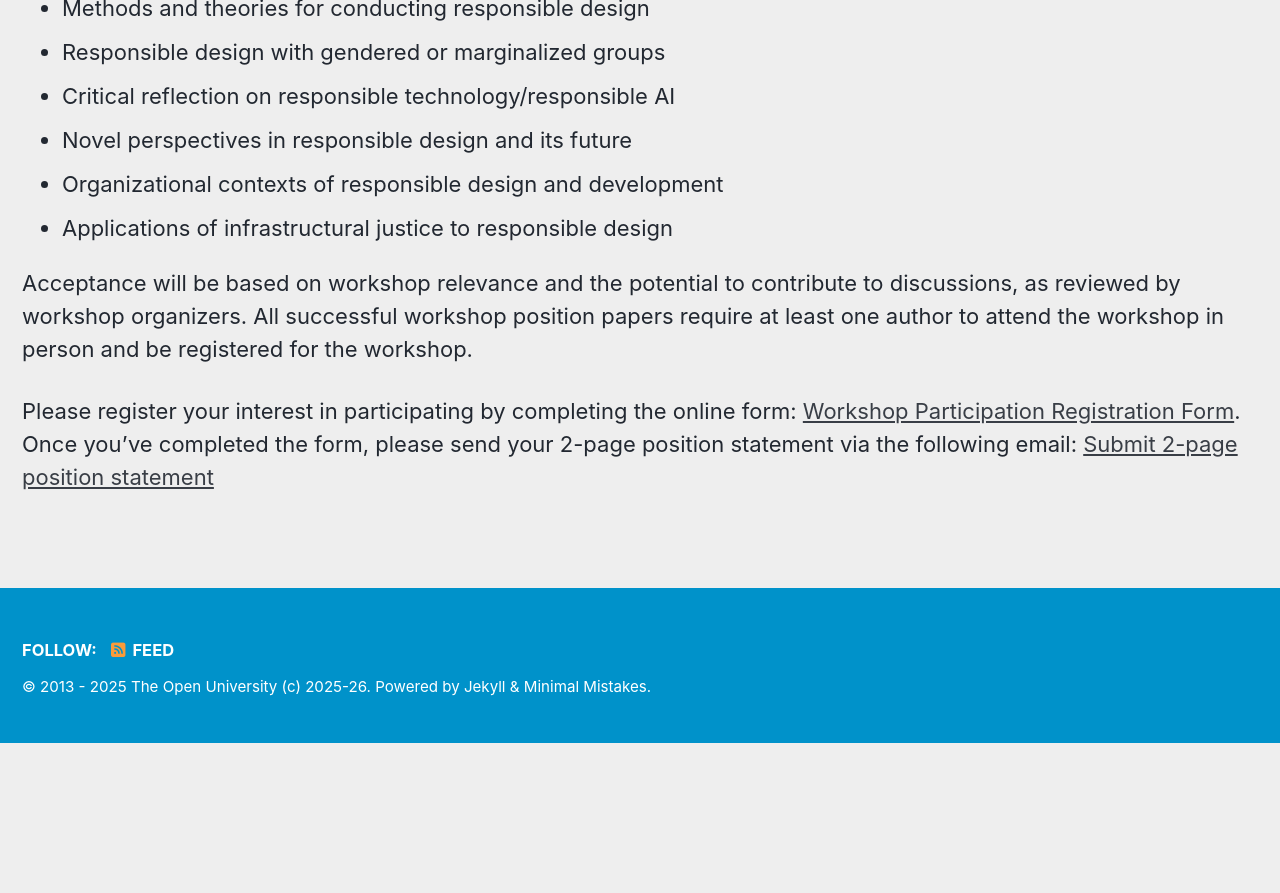
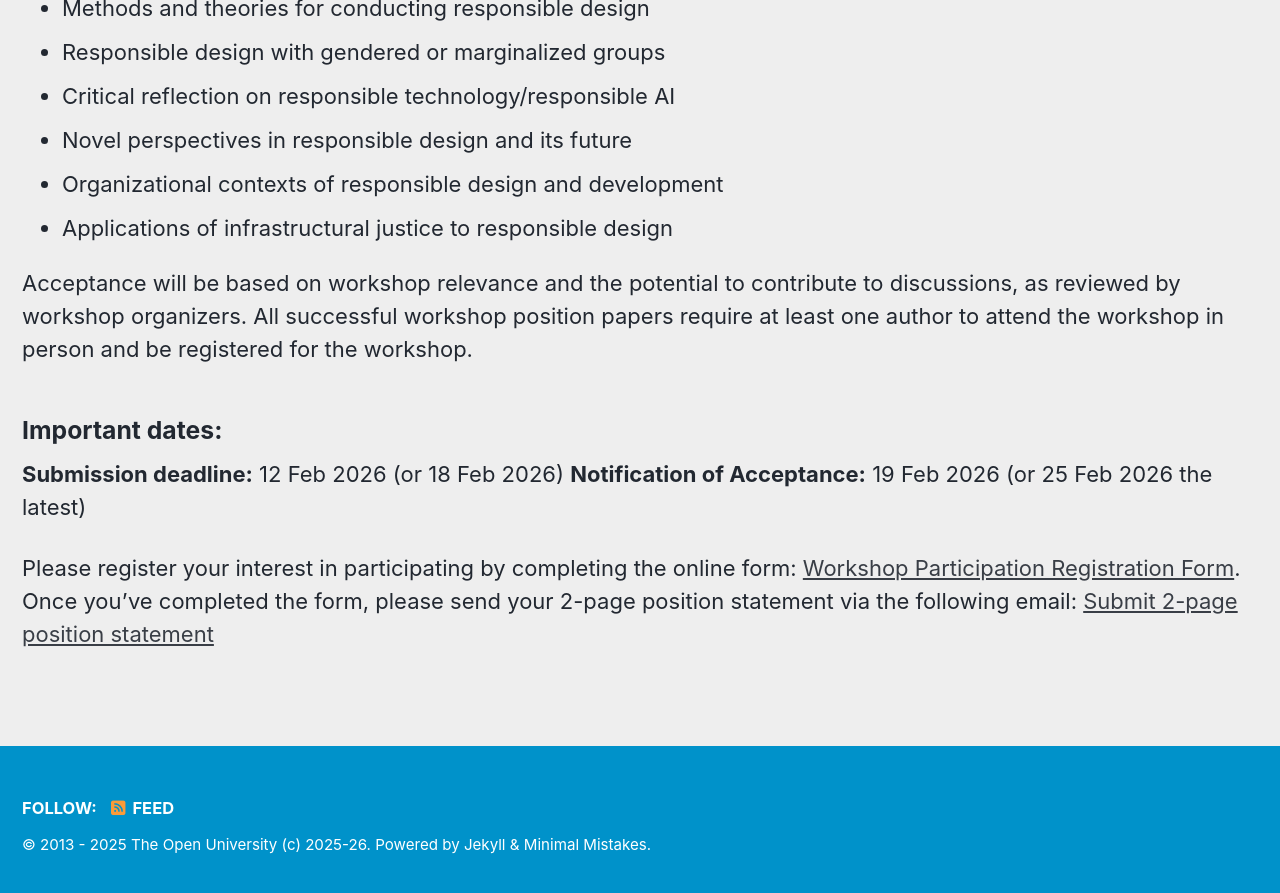
Before and after one commit to ou-cpwo/chi-sird-2026, a Jekyll site: the page built from _pages/cfp.md, in a window 1280 px wide and 900 px high, scrolled down 815 px. Shown: the top 893 px of the window. Built offline with Jekyll 4.4.1, drawn with Linux system fonts in a browser that asks for light colours; cached includes are drawn as plain includes; before the commit the page ends 1558 px from its top, so only the background shows below that.

Commit message:
Fix content in CfP and homepage

```diff
--- a/_pages/cfp.md
+++ b/_pages/cfp.md
@@ -36,4 +36,8 @@ Relevant topics include, but are not limited to:
 
 Acceptance will be based on workshop relevance and the potential to contribute to discussions, as reviewed by workshop organizers. All successful workshop position papers require at least one author to attend the workshop in person and be registered for the workshop.
 
+### Important dates:
+ **Submission deadline:** 12 Feb 2026 (or 18 Feb 2026)
+ **Notification of Acceptance:** 19 Feb 2026 (or 25 Feb 2026 the latest)
+
 Please register your interest in participating by completing the online form: [Workshop Participation Registration Form](https://forms.office.com/e/negYukPLvZ). Once you've completed the form, please send your 2-page position statement via the following email: [Submit 2-page position statement](mailto:min.zhang@open.ac.uk?subject=CHI%20SIRD%20Workshop%20Position%20Paper)
```
Also changed, not shown: _pages/home.md (+5 -0 lines).
